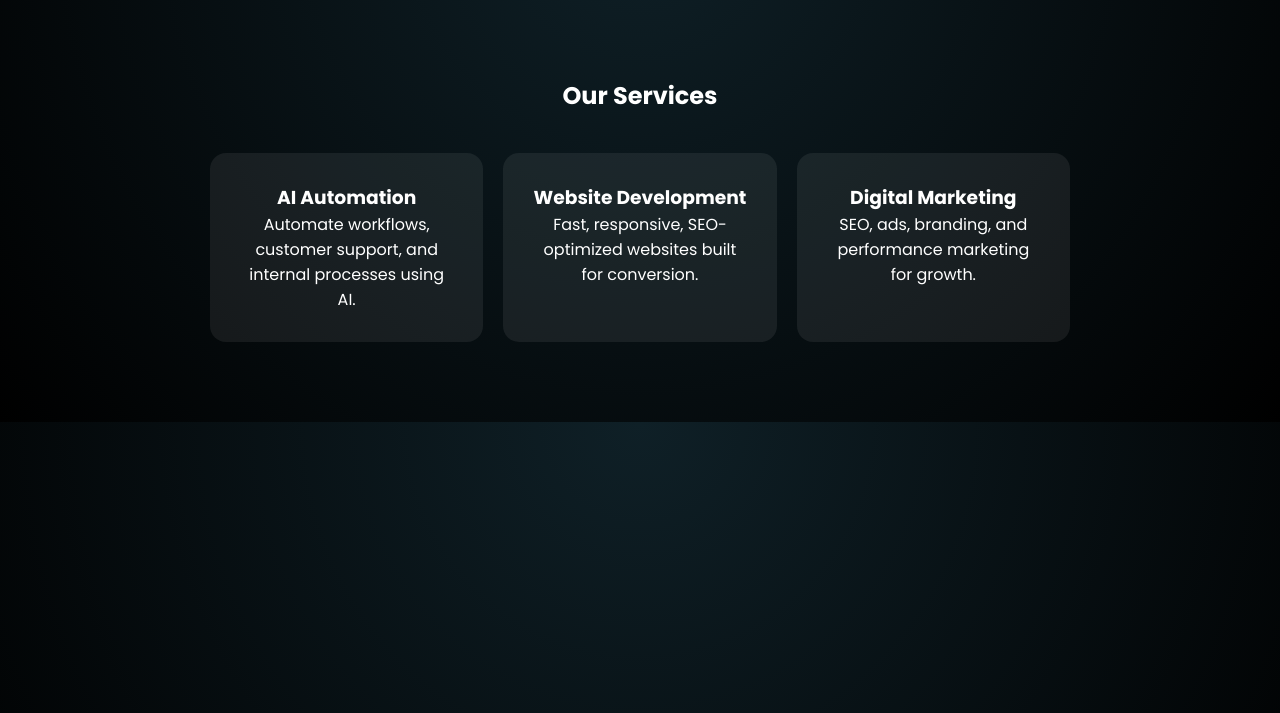
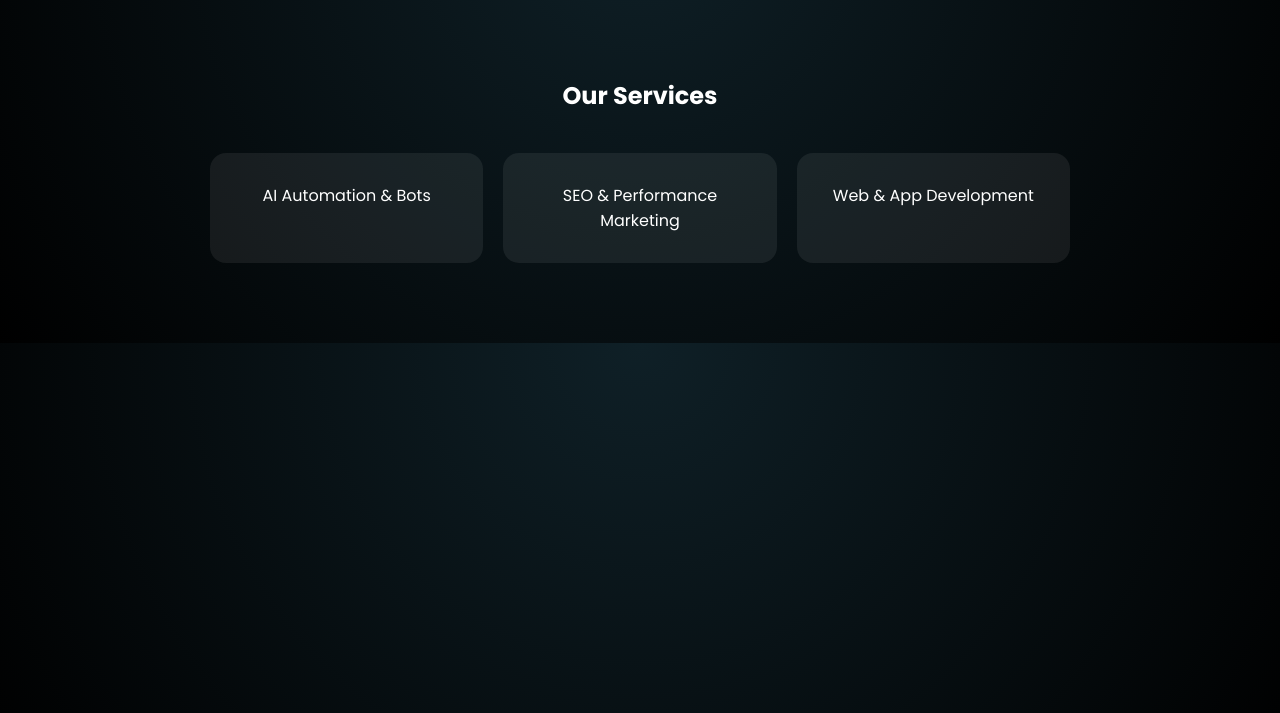
Before and after one commit to vantageaistudio-dev/Vantage-Ai-Studio, a plain HTML site: page services.html in a window 1280 px wide. Shown: the part 87-800 px from the top of the page. Drawn offline with Linux system fonts and the light colour scheme.

Commit message:
Update services.html

```diff
--- a/services.html
+++ b/services.html
@@ -1,15 +1,15 @@
 <!DOCTYPE html>
 <html lang="en">
 <head>
-  <meta charset="UTF-8">
-  <title>Services | Vantage AI Studio</title>
-  <meta name="viewport" content="width=device-width, initial-scale=1.0">
-  <link rel="stylesheet" href="css/style.css">
+<meta charset="UTF-8">
+<title>Services | Vantage AI Studio</title>
+<meta name="viewport" content="width=device-width, initial-scale=1.0">
+<link rel="stylesheet" href="css/style.css">
 </head>
 <body>
 
 <header class="navbar">
-  <img src="assets/logo.png" class="logo" alt="Vantage AI Studio">
+  <img src="assets/logo.png" class="logo">
   <nav>
     <a href="index.html">Home</a>
     <a href="about.html">About</a>
@@ -20,22 +20,10 @@
 
 <section class="page reveal">
   <h1>Our Services</h1>
-
   <div class="services">
-    <div class="card">
-      <h3>AI Automation</h3>
-      <p>Automate workflows, customer support, and internal processes using AI.</p>
-    </div>
-
-    <div class="card">
-      <h3>Website Development</h3>
-      <p>Fast, responsive, SEO-optimized websites built for conversion.</p>
-    </div>
-
-    <div class="card">
-      <h3>Digital Marketing</h3>
-      <p>SEO, ads, branding, and performance marketing for growth.</p>
-    </div>
+    <div class="card">AI Automation & Bots</div>
+    <div class="card">SEO & Performance Marketing</div>
+    <div class="card">Web & App Development</div>
   </div>
 </section>
 
```
